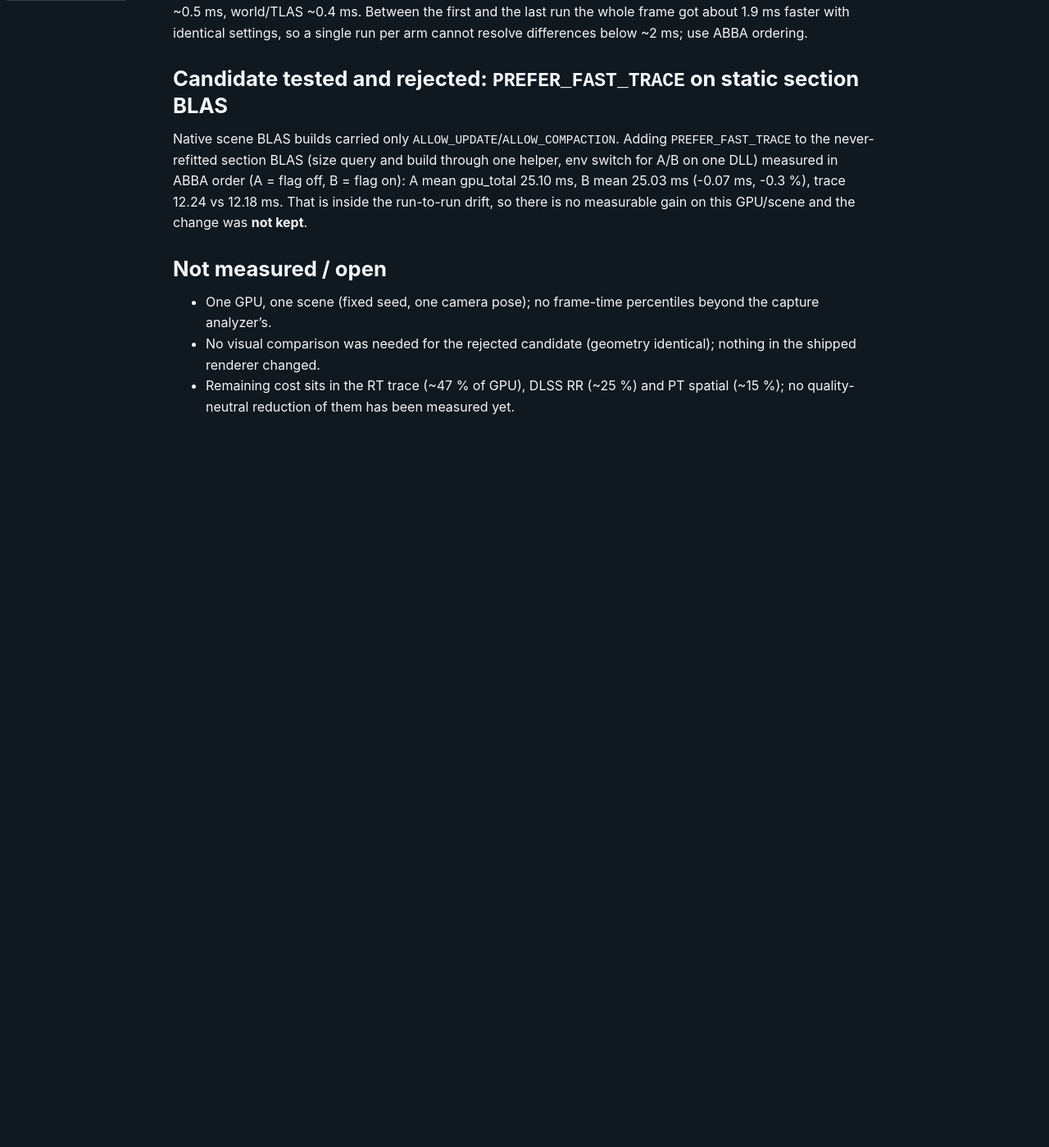
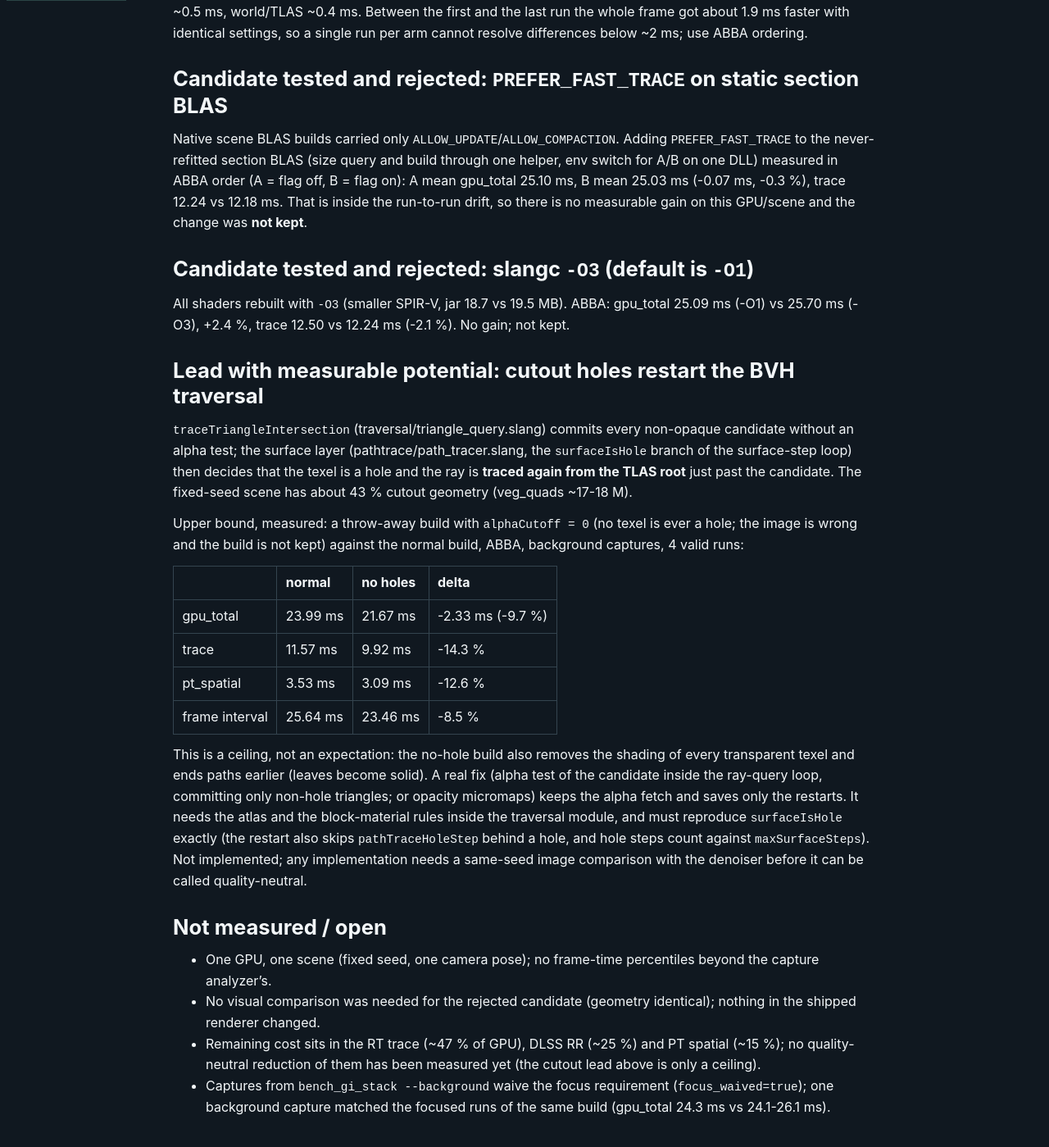
Before and after one commit to bnfe12/bedray, a Jekyll site: the page built from docs/measurements/afk_cap_20261115/FINDINGS.md, in a window 1280 px wide and 1400 px high, scrolled down 1320 px. Shown: the whole window at 82% size. Built offline with Jekyll 4.4.1, drawn with Linux system fonts in a browser that asks for light colours; our own code applies the rules of GitHub Pages for plain Markdown files; before the commit the page ends 1877 px from its top, so only the background shows below that.

Commit message:
docs(measurements): -O3 rejected; cutout-hole restarts are the one lead with measurable potential (ceiling -9.7 % gpu_total)
Co-Authored-By: Claude Sonnet 5.5 <noreply@anthropic.com>

```diff
--- a/docs/measurements/afk_cap_20261115/FINDINGS.md
+++ b/docs/measurements/afk_cap_20261115/FINDINGS.md
@@ -46,9 +46,40 @@ section BLAS (size query and build through one helper, env switch for A/B on one
 (A = flag off, B = flag on): A mean gpu_total 25.10 ms, B mean 25.03 ms (-0.07 ms, -0.3 %), trace 12.24 vs 12.18 ms. That is
 inside the run-to-run drift, so there is no measurable gain on this GPU/scene and the change was **not kept**.
 
+## Candidate tested and rejected: slangc `-O3` (default is `-O1`)
+
+All shaders rebuilt with `-O3` (smaller SPIR-V, jar 18.7 vs 19.5 MB). ABBA: gpu_total 25.09 ms (-O1) vs 25.70 ms (-O3), +2.4 %,
+trace 12.50 vs 12.24 ms (-2.1 %). No gain; not kept.
+
+## Lead with measurable potential: cutout holes restart the BVH traversal
+
+`traceTriangleIntersection` (traversal/triangle_query.slang) commits every non-opaque candidate without an alpha test; the
+surface layer (pathtrace/path_tracer.slang, the `surfaceIsHole` branch of the surface-step loop) then decides that the texel is a
+hole and the ray is **traced again from the TLAS root** just past the candidate. The fixed-seed scene has about 43 % cutout
+geometry (veg_quads ~17-18 M).
+
+Upper bound, measured: a throw-away build with `alphaCutoff = 0` (no texel is ever a hole; the image is wrong and the build is
+not kept) against the normal build, ABBA, background captures, 4 valid runs:
+
+| | normal | no holes | delta |
+|---|---|---|---|
+| gpu_total | 23.99 ms | 21.67 ms | -2.33 ms (-9.7 %) |
+| trace | 11.57 ms | 9.92 ms | -14.3 % |
+| pt_spatial | 3.53 ms | 3.09 ms | -12.6 % |
+| frame interval | 25.64 ms | 23.46 ms | -8.5 % |
+
+This is a ceiling, not an expectation: the no-hole build also removes the shading of every transparent texel and ends paths
+earlier (leaves become solid). A real fix (alpha test of the candidate inside the ray-query loop, committing only non-hole
+triangles; or opacity micromaps) keeps the alpha fetch and saves only the restarts. It needs the atlas and the block-material
+rules inside the traversal module, and must reproduce `surfaceIsHole` exactly (the restart also skips `pathTraceHoleStep` behind
+a hole, and hole steps count against `maxSurfaceSteps`). Not implemented; any implementation needs a same-seed image comparison
+with the denoiser before it can be called quality-neutral.
+
 ## Not measured / open
 
 * One GPU, one scene (fixed seed, one camera pose); no frame-time percentiles beyond the capture analyzer's.
 * No visual comparison was needed for the rejected candidate (geometry identical); nothing in the shipped renderer changed.
 * Remaining cost sits in the RT trace (~47 % of GPU), DLSS RR (~25 %) and PT spatial (~15 %); no quality-neutral reduction of
-  them has been measured yet.
+  them has been measured yet (the cutout lead above is only a ceiling).
+* Captures from `bench_gi_stack --background` waive the focus requirement (`focus_waived=true`); one background capture matched
+  the focused runs of the same build (gpu_total 24.3 ms vs 24.1-26.1 ms).
```
